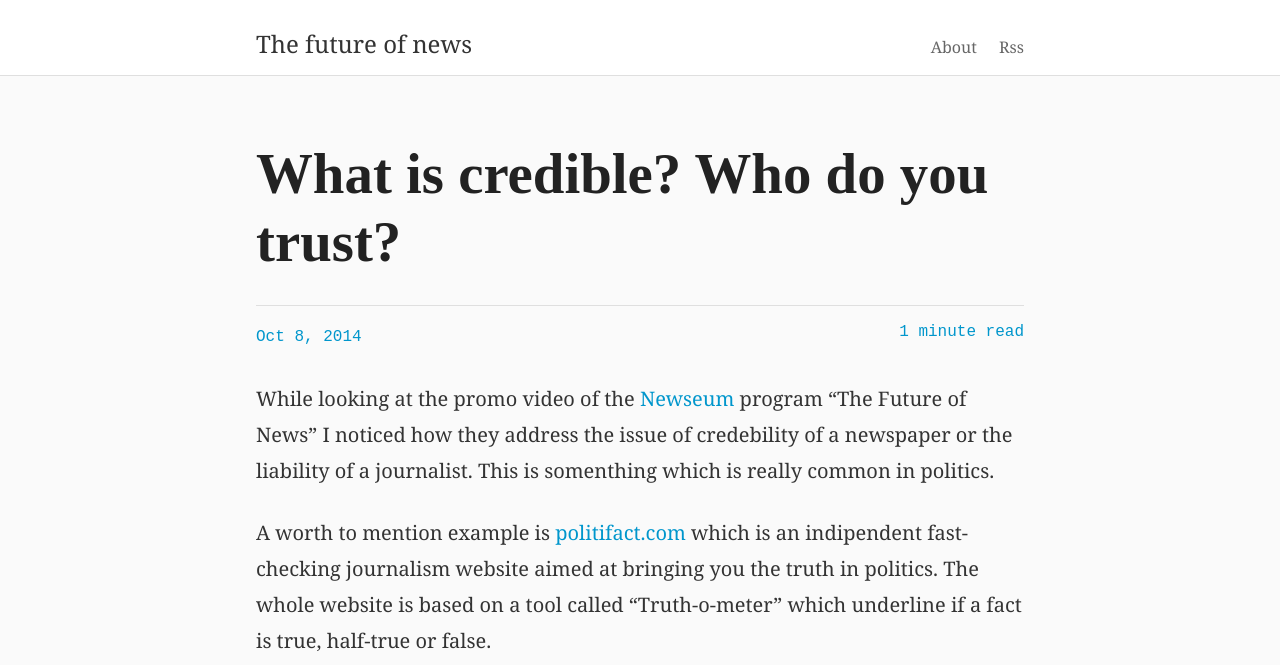
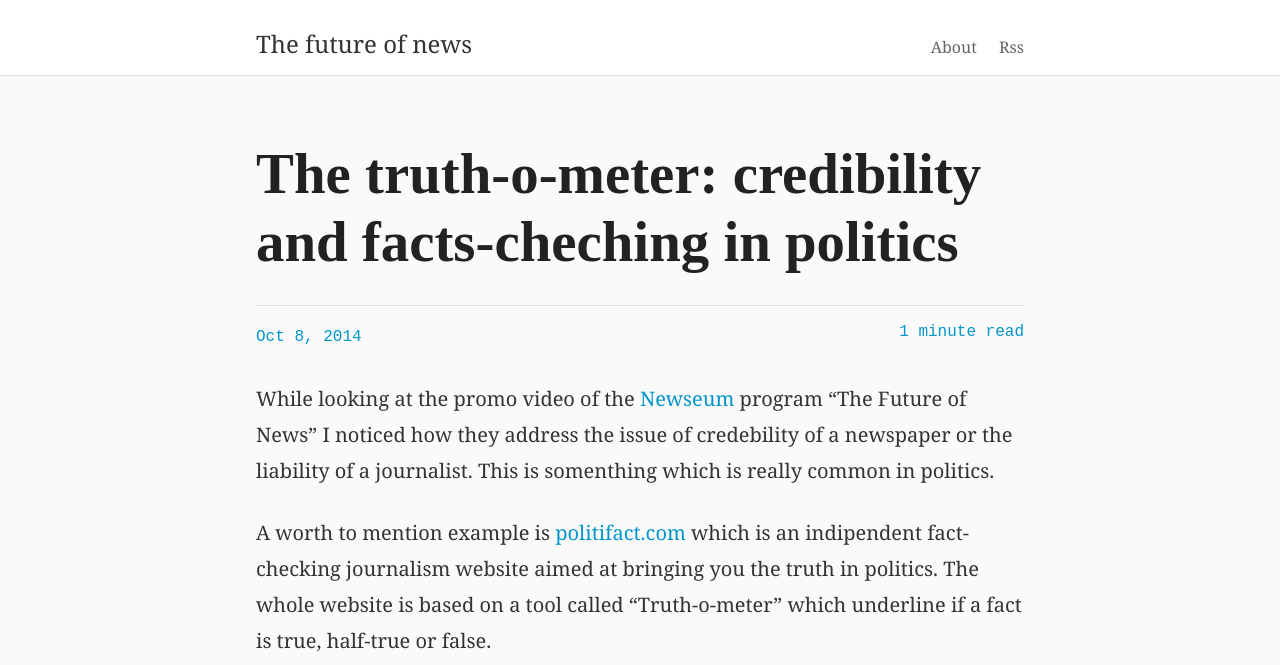
Before and after one commit to aminalhazwani/blog.newsboy.co, a Jekyll site: the page built from _posts/2014-10-08-the-truth-o-meter.md, in a window 1280 px wide, cut to the strip 0-665 px from the top of the page. Built offline with Jekyll 4.4.1, drawn with Linux system fonts in a browser that asks for light colours.

Commit message:
Replace old blog with better content

```diff
--- a/_posts/2014-10-08-who-do-you-trust.md
+++ b/_posts/2014-10-08-the-truth-o-meter.md
@@ -1,13 +1,13 @@
 ---
 layout:     post
-title:      What is credible? Who do you trust?
+title:      "The truth-o-meter: credibility and facts-cheching in politics"
 date:       2014-10-08
-summary:    From politics to news. Fact-check the journalist.
+summary:    "Politifact.com is an indipendent fact-checking journalism website which aimed at bringing truth in politics. What if there is a tool able to news-check?"
 ---
 
 While looking at the promo video of the [Newseum](http://www.newseum.org/) program "The Future of News" I noticed how they address the issue of credebility of a newspaper or the liability of a journalist. This is somenthing which is really common in politics.
 
-A worth to mention example is [politifact.com](http://www.politifact.com/) which is an indipendent fast-checking journalism website aimed at bringing you the truth in politics. The whole website is based on a tool called "Truth-o-meter" which underline if a fact is true, half-true or false.
+A worth to mention example is [politifact.com](http://www.politifact.com/) which is an indipendent fact-checking journalism website aimed at bringing you the truth in politics. The whole website is based on a tool called "Truth-o-meter" which underline if a fact is true, half-true or false.
 
 ![Truth-o-meter](http://static.politifact.com.s3.amazonaws.com/politifact%2Fphotos%2Fpolitifact_photos_PolitiFact-Ohio-True.jpg)
 
```
